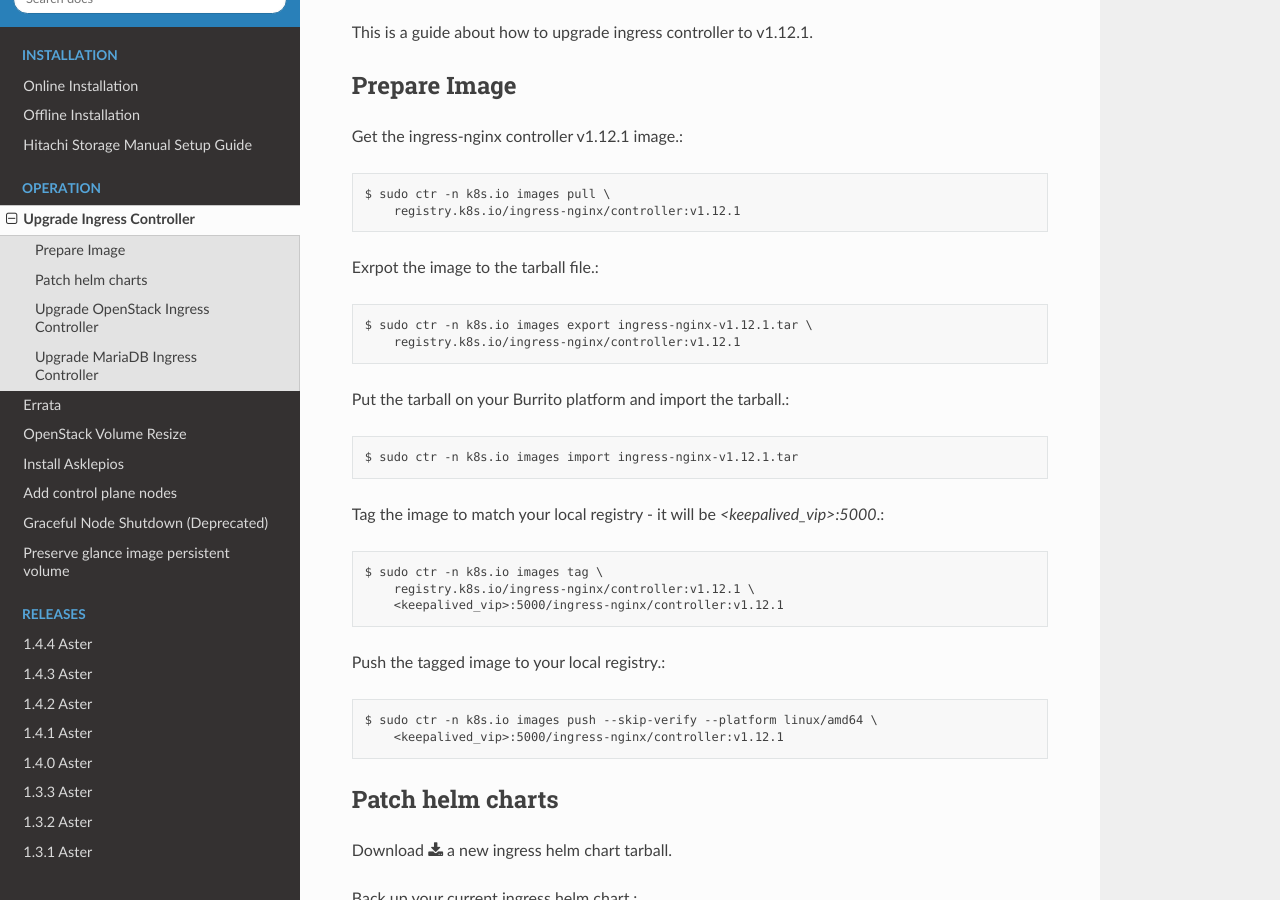
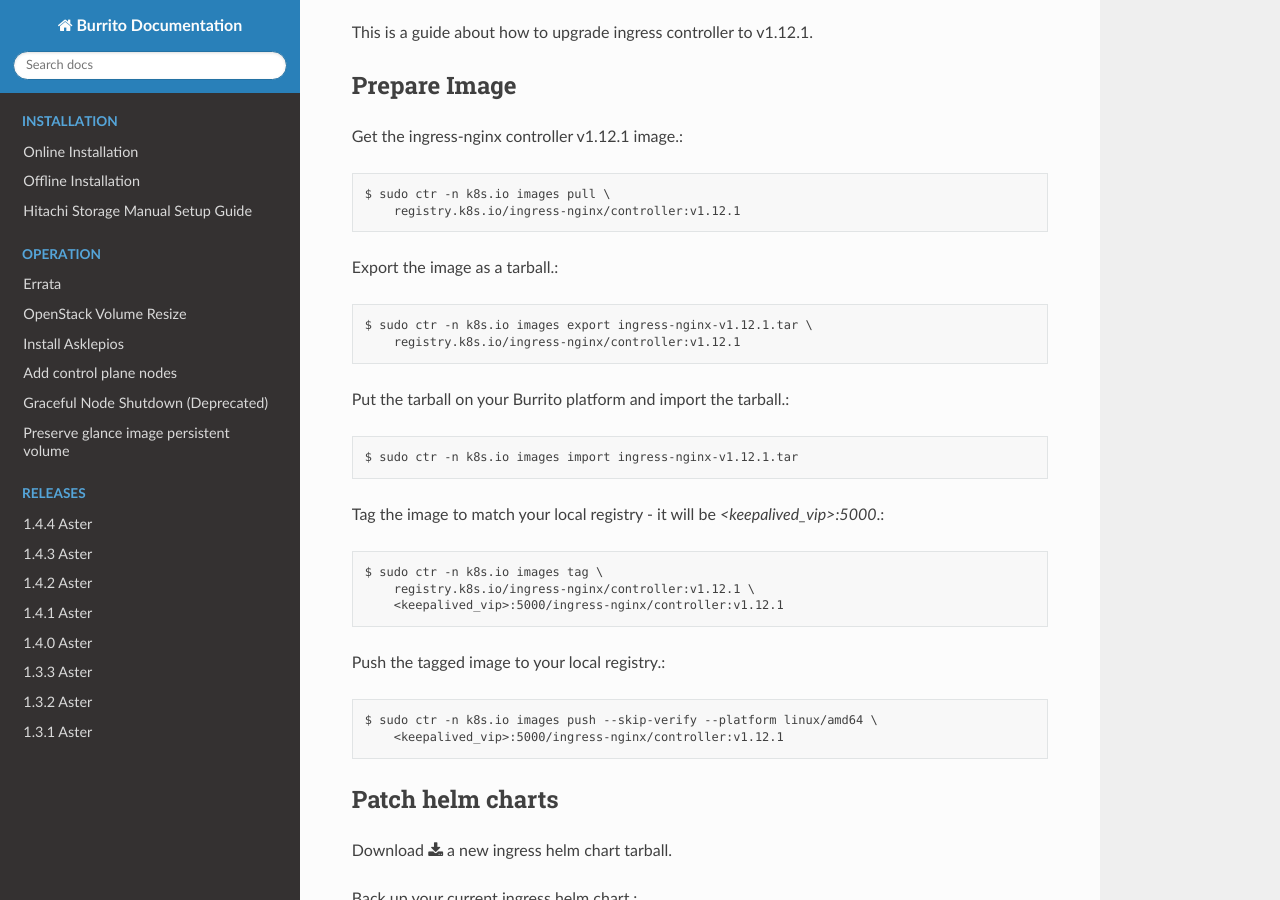
Before and after one commit to iorchard/burrito_docs, a Sphinx documentation site: the page built from source/operation/upgrade_ingress_controller.rst, in a window 1280 px wide and 900 px high, scrolled down 427 px. Built offline with Sphinx 7.4.7 and the Read the Docs theme 3.1.0, drawn with Linux system fonts in a browser that asks for light colours; pages that are not in the unit, such as notebooks, are missing from menus.

Commit message:
fix typo

```diff
--- a/source/operation/upgrade_openstack_ingress_controller.rst
+++ b/source/operation/upgrade_ingress_controller.rst
@@ -23,7 +23,7 @@
     $ sudo ctr -n k8s.io images pull \
         registry.k8s.io/ingress-nginx/controller:v1.12.1
 
-Exrpot the image to the tarball file.::
+Export the image as a tarball.::
 
     $ sudo ctr -n k8s.io images export ingress-nginx-v1.12.1.tar \
         registry.k8s.io/ingress-nginx/controller:v1.12.1
```
